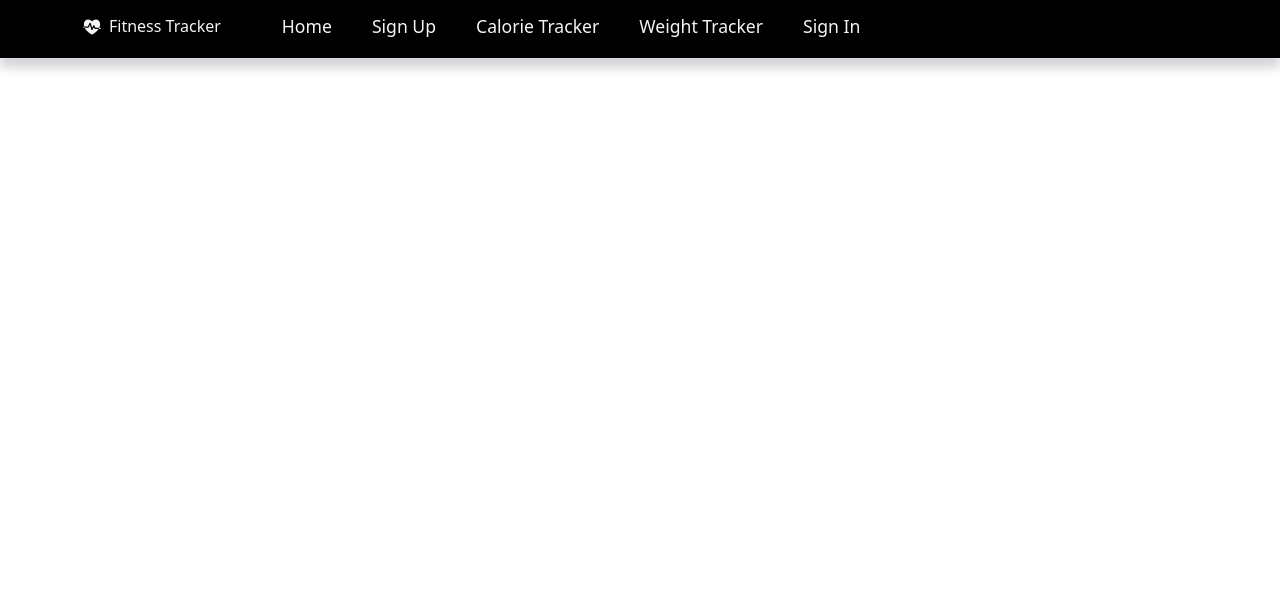
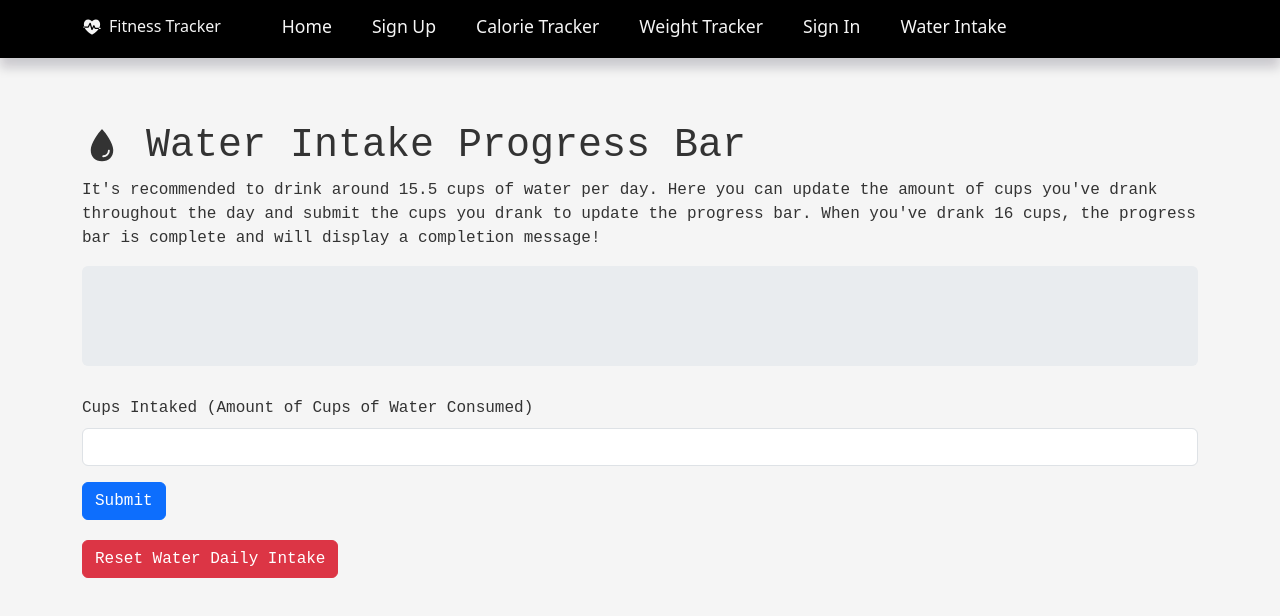
Before and after one commit to Pillbug23/cs361_fitness_log, a React (Create React App) app in the folder frontend/: page /water in a window 1280 px wide. Shown: the top 616 px of the page. Built offline with nearby package versions, Linux system fonts and the light colour scheme; no server answers.

Commit message:
microservice d

```diff
--- a/frontend/src/App.js
+++ b/frontend/src/App.js
@@ -9,6 +9,7 @@ import SignUp from './Components/SignUp.js';
 import Calorie from './Components/Calorie.js';
 import Weight from './Components/Weight.js';
 import Signin from './Components/Signin.js';
+import Water from './Components/Water.js';
 
 
 /*Import bootstrap styles */
@@ -25,6 +26,7 @@ function App() {
           <Route path = "/calorie" element= {<Calorie />}/>
           <Route path = "/weight" element= {<Weight />}/>
           <Route path = "/signin" element= {<Signin />}/>
+          <Route path = "/water" element= {<Water />}/>
         </Routes>
         </Router>
     </div>
--- a/frontend/src/Components/Calorie.js
+++ b/frontend/src/Components/Calorie.js
@@ -123,7 +123,7 @@ function Calorie() {
             })
             .catch(error => console.error('Error fetching data:', error));
 
-    }, [calorieData])
+    }, [])
 
     useEffect(() => {
         fetch('http://localhost:9825/exercise')
@@ -134,7 +134,7 @@ function Calorie() {
             })
             .catch(error => console.error('Error fetching data:', error));
 
-    }, [exerciseData])
+    }, [])
 
     useEffect(() => {
         setDistance(exercise / 100);
@@ -263,6 +263,12 @@ function Calorie() {
                 const data = await response.json()
                 setSearchExercise(data)
             }
+            fetch('http://localhost:9825/calorie')
+                    .then(response => response.json())
+                    .then(data => {
+                        setCalorieData(data)
+                    })
+                    .catch(error => console.error('Error fetching data:', error));
         } catch (error) {
             console.error('Could not add login', error);
         }
--- a/frontend/src/Components/Navigation.js
+++ b/frontend/src/Components/Navigation.js
@@ -59,6 +59,11 @@ function Navigation() {
                 Sign In
               </Nav.Link>
         </Nav.Item>
+        <Nav.Item >
+              <Nav.Link as={Link} to="/water" >
+                Water Intake
+              </Nav.Link>
+        </Nav.Item>
         </Navbar.Collapse>
       </Container>
     </Navbar>
--- /dev/null
+++ b/frontend/src/Components/Water.js
@@ -0,0 +1,151 @@
+import React, { useState, useEffect } from 'react'
+import { Chart } from "react-google-charts";
+import Slider, { SliderThumb } from '@mui/material/Slider';
+import { styled } from '@mui/material/styles';
+
+/*Import components from react-bootstrap */
+import Button from 'react-bootstrap/Button';
+import Form from 'react-bootstrap/Form';
+import Container from "react-bootstrap/Container";
+import Row from "react-bootstrap/Row";
+import Col from "react-bootstrap/Col";
+import Table from "react-bootstrap/Table";
+import Alert from 'react-bootstrap/Alert';
+import ProgressBar from 'react-bootstrap/ProgressBar';
+
+import { IoWater } from "react-icons/io5";
+import { MdAirlineSeatLegroomExtra } from 'react-icons/md';
+
+function Water() {
+    const [data, setData] = useState([]);
+    const [amount, setAmount] = useState(0);
+
+    const fetchData = async () => {
+        try {
+            const response = await fetch('http://localhost:9825/water');
+            if (response.ok) {
+                const data_water = await response.json();
+                setData(data_water)
+            } else {
+                console.error('Error fetching data:', response.status);
+            }
+        } catch (error) {
+            console.error('Error fetching data:', error);
+        }
+    };
+
+    // Side effect for loading component after each render
+    // Data is loaded once on load
+    useEffect(() => {
+        fetchData();
+    }, []);
+
+    useEffect(() => {
+        calculateCups(data);
+    }, [data])
+
+    // Form data which is a useState object
+    // Note some fields are set to the default values if not selected
+    const [formData, setFormData] = useState({
+        cup: ''
+    });
+
+    // Calculate total amount of cups drank
+    const calculateCups = (data) => {
+        if (data.length == 0) {
+            return
+        }
+        const total = data.reduce((sum, item) => sum + item.cup, 0);
+        setAmount(total)
+    }
+    // handleChange arrow function called everytime a field is filled out
+    // Destructure e.target which has name,target
+    // update state with the previous formData object and new attribute:value pair
+    const handleChange = (e) => {
+        const { name, value } = e.target;
+        setFormData({ ...formData, [name]: value });
+    };
+
+    const handleSubmit = async (event) => {
+        event.preventDefault();
+        try {
+            const response = await fetch('http://localhost:9825/water', {
+                method: 'POST',
+                headers: {
+                    'Content-Type': 'application/json'
+                },
+                body: JSON.stringify(formData)
+            });
+            if (response.ok) {
+                // Handle success
+                setFormData({
+                    cup: ''
+                })
+                fetchData()
+            }
+        } catch (error) {
+            console.error('Could not add student', error);
+        }
+    };
+
+    function handleDelete() {
+        fetch('http://localhost:9825/delete-water', {
+            method: 'DELETE'
+        })
+            .then(response => {
+                if (response.ok) {
+                    setAmount(0)
+                }
+            })
+
+    };
+
+
+    return (
+        <section>
+            <Container fluid className="basic-info" id="signup">
+                <Container className="content">
+                    <Row style={{ marginBottom: "30px" }}>
+                        <Col>
+                            {amount >= 16 && (<Alert key="success" variant="success">
+                                Congrats! You've met your water intake quota for today!
+                            </Alert>)}
+                            <h1> <IoWater /> Water Intake Progress Bar</h1>
+                            <p> It's recommended to drink around 15.5 cups of water per day.
+                                Here you can update the amount of cups you've drank throughout
+                                the day and submit the cups you drank to update the progress
+                                bar. When you've drank 16 cups, the progress bar is complete and
+                                will display a completion message!
+                            </p>
+                            <ProgressBar animated style={{ height: "100px" }} now={amount} max={16} />
+                        </Col>
+                    </Row>
+                    <Row>
+                        <Col>
+                            <Form onSubmit={handleSubmit}>
+                                <Form.Group className="mb-3" controlId="formBasicName">
+                                    <Form.Label>Cups Intaked (Amount of Cups of Water Consumed)</Form.Label>
+                                    <Form.Control type="text" value={formData.cup} name="cup" onChange={handleChange} required />
+                                </Form.Group>
+
+                                <Button variant="primary" type="submit" style={{ marginBottom: "20px" }}>
+                                    Submit
+                                </Button>
+                            </Form>
+                        </Col>
+
+                    </Row>
+                    <Row>
+                        <Col>
+                            <Button variant="danger" onClick={() => handleDelete()}>
+                                Reset Water Daily Intake
+                            </Button>
+                        </Col>
+                    </Row>
+                </Container>
+            </Container>
+        </section>
+    )
+}
+
+export default Water
```
